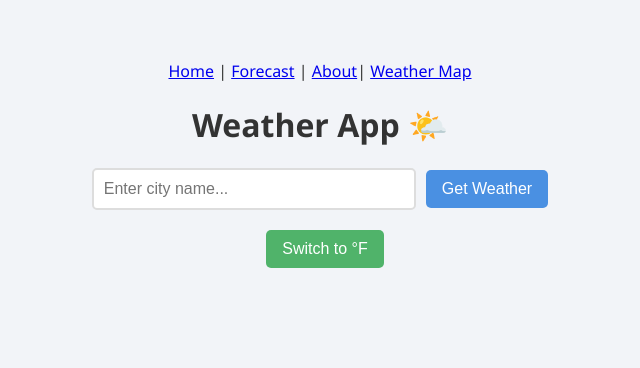
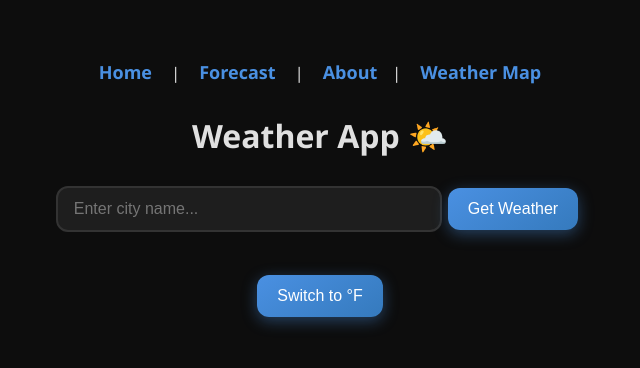
Before and after one commit to Danveer0singh/Immersion_Project, a React (Vite) app: page / in a window 1280 px wide. Shown: the top 368 px of the page, without its empty margins (320-960 px from the left). Built offline with nearby package versions, Linux system fonts and the light colour scheme; no server answers.

Commit message:
UI updated

```diff
--- a/src/components/WeatherCard.jsx
+++ b/src/components/WeatherCard.jsx
@@ -17,6 +17,7 @@ const WeatherCard = ({ weather, unit }) => {
         src={`https://openweathermap.org/img/wn/${weather.weather[0].icon}@2x.png`}
         alt={weather.weather[0].description}
       />
+
       <p>{weather.weather[0].main} - {weather.weather[0].description}</p>
       <p>Temperature: {weather.main.temp}° {unit === 'metric' ? 'C' : 'F'}</p>
       <p>Humidity: {weather.main.humidity}%</p>
--- a/src/styles/App.css
+++ b/src/styles/App.css
@@ -1,8 +1,9 @@
-/* Reset & base */
+/* Base reset & dark theme */
 body {
   font-family: 'Segoe UI', Tahoma, Geneva, Verdana, sans-serif;
-  background: #f2f4f8;
-  color: #333;
+  background: #0d0d0d;
+  /* slightly deeper black */
+  color: #e0e0e0;
   margin: 0;
   padding: 0;
   text-align: center;
@@ -10,121 +11,108 @@ body {
 
 /* App container */
 .app {
-  max-width: 600px;
+  max-width: 1000px;
   margin: 40px auto;
   padding: 20px;
 }
 
+/* Navigation */
+nav {
+  margin-bottom: 30px;
+}
+
+nav a {
+  color: #4a90e2;
+  text-decoration: none;
+  margin: 0 15px;
+  font-size: 18px;
+  font-weight: 600;
+  transition: color 0.3s;
+}
+
+nav a:hover {
+  color: #82c0ff;
+  text-shadow: 0 0 8px #4a90e2;
+}
+
 /* Form styling */
 form {
-  margin-bottom: 20px;
+  margin-bottom: 25px;
 }
 
 input[type="text"] {
-  padding: 10px;
+  padding: 12px 16px;
   font-size: 16px;
   width: 60%;
-  max-width: 300px;
-  border: 2px solid #ddd;
-  border-radius: 5px;
-  outline: none;
-  transition: border-color 0.3s;
+  max-width: 350px;
+  border: 2px solid #333;
+  border-radius: 12px;
+  background: #1e1e1e;
+  color: #e0e0e0;
+  transition: border-color 0.4s, box-shadow 0.4s;
 }
 
 input[type="text"]:focus {
   border-color: #4a90e2;
+  box-shadow: 0 0 8px #4a90e2;
+  outline: none;
 }
 
+/* Buttons */
 button {
-  padding: 10px 16px;
+  padding: 12px 20px;
   font-size: 16px;
-  margin-left: 10px;
-  background: #4a90e2;
+  margin: 10px 6px;
+  background: linear-gradient(145deg, #4a90e2, #357abd);
   color: white;
   border: none;
-  border-radius: 5px;
+  border-radius: 12px;
   cursor: pointer;
-  transition: background 0.3s;
+  box-shadow: 0 4px 15px rgba(74, 144, 226, 0.4);
+  transition: all 0.3s ease;
 }
 
 button:hover {
-  background: #357ABD;
-}
-
-/* Updated unit toggle styles */
-.unit-toggle-container {
-  text-align: center;
-  margin-top: 20px;
-}
-
-.unit-toggle {
-  display: inline-block;
-  background: #50b36a;
-  color: white;
-  padding: 10px 16px;
-  font-size: 16px;
-  border: none;
-  border-radius: 5px;
-  cursor: pointer;
-  transition: background 0.3s;
-}
-
-.unit-toggle:hover {
-  background: #3d9454;
+  transform: translateY(-2px);
+  box-shadow: 0 6px 20px rgba(74, 144, 226, 0.6);
 }
 
 /* Weather card */
 .weather-card {
-  background: white;
-  padding: 25px 30px;
-  border-radius: 15px;
-  box-shadow: 0 6px 20px rgba(0, 0, 0, 0.1);
+  background: rgba(30, 30, 30, 0.8);
+  backdrop-filter: blur(10px);
+  border-radius: 20px;
+  padding: 30px;
+  box-shadow: 0 8px 30px rgba(0, 0, 0, 0.5);
   display: inline-block;
-  margin-top: 25px;
-  transition: transform 0.3s;
+  margin-top: 30px;
+  transition: transform 0.4s, box-shadow 0.4s;
 }
 
 .weather-card:hover {
-  transform: translateY(-5px);
+  transform: translateY(-8px);
+  box-shadow: 0 12px 40px rgba(74, 144, 226, 0.5);
 }
 
 .weather-card h2 {
   margin-top: 0;
-  font-size: 28px;
+  font-size: 30px;
+  color: #4a90e2;
 }
 
 .weather-card p {
-  margin: 6px 0;
-  font-size: 16px;
+  font-size: 17px;
+  margin: 8px 0;
 }
 
 /* Responsive tweaks */
-@media (max-width: 480px) {
+@media (max-width: 600px) {
   input[type="text"] {
     width: 80%;
   }
 }
 
-.forecast-grid {
-  display: flex;
-  flex-wrap: wrap;
-  justify-content: center;
-  gap: 20px;
-  margin-top: 20px;
+/* For weather map page buttons */
+.weather-map-buttons button {
+  margin: 5px 8px;
 }
-
-.forecast-grid .weather-card {
-  flex: 0 0 calc(33% - 20px);
-}
-
-@media (max-width: 768px) {
-  .forecast-grid .weather-card {
-    flex: 0 0 calc(50% - 20px);
-  }
-}
-
-@media (max-width: 480px) {
-  .forecast-grid .weather-card {
-    flex: 0 0 100%;
-  }
-}
```
